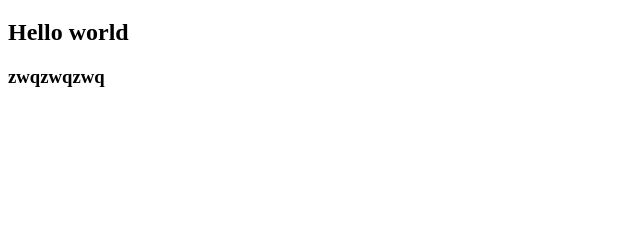
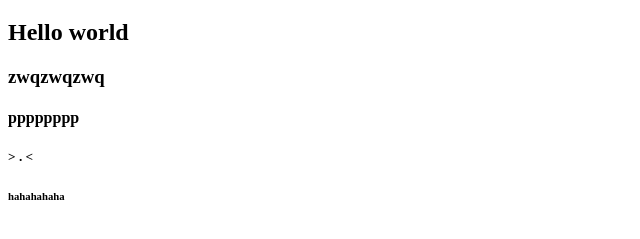
Before and after one commit to Queen-7/King, a plain HTML site: page index.html in a window 1280 px wide. Shown: the part 61-300 px from the top of the page, without its empty margins (0-640 px from the left). Drawn offline with Linux system fonts and the light colour scheme.

Commit message:
这是第六次提交

```diff
--- a/index.html
+++ b/index.html
@@ -10,5 +10,8 @@
     <h1>Hello Queen</h1>
     <h2>Hello world</h2>
     <h3>zwqzwqzwq</h3>
+    <h4>pppppppp</h4>
+    <h5> > . < </h5>
+    <h6>hahahahaha</h6>
 </body>
 </html>
```
Also changed, not shown: 1 other file.
